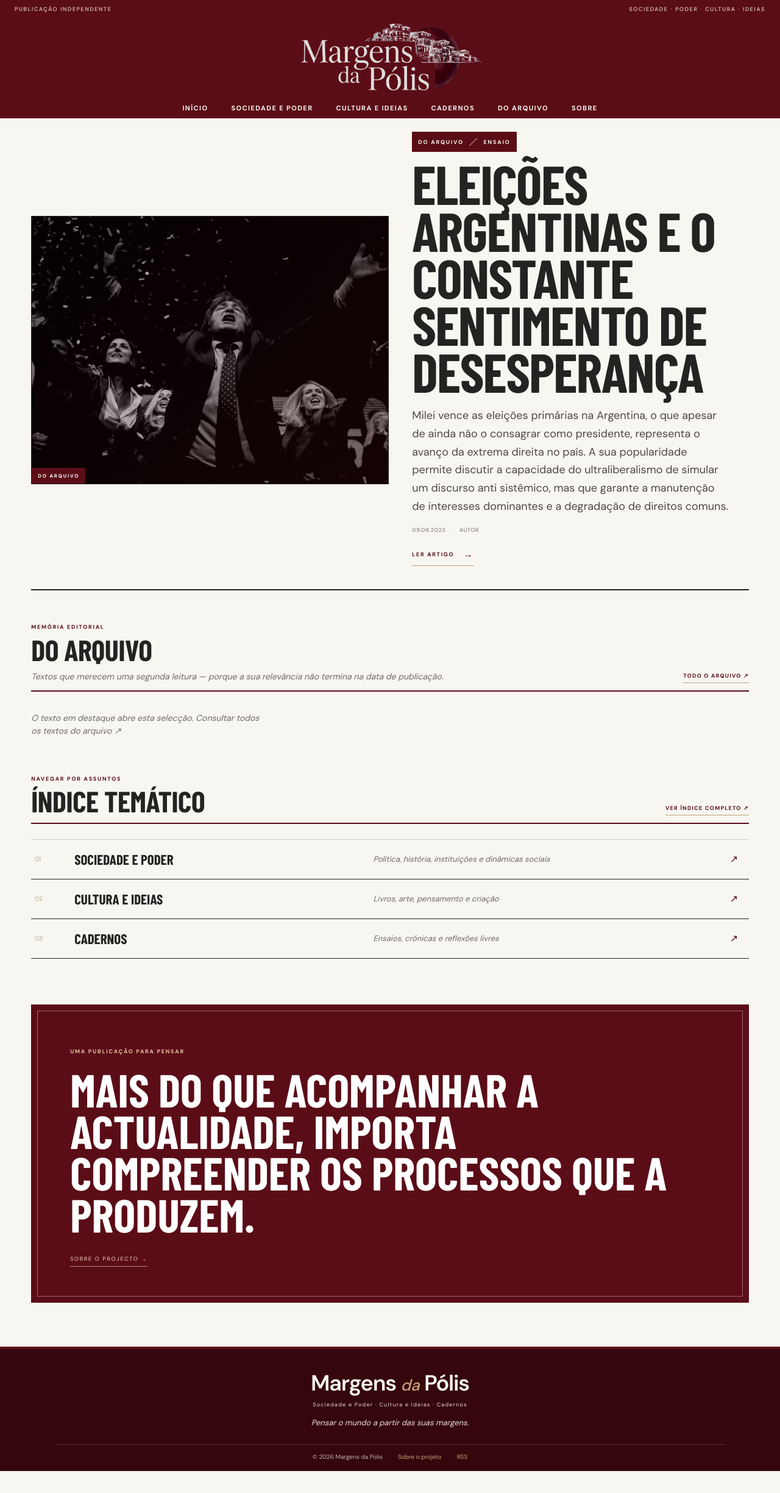
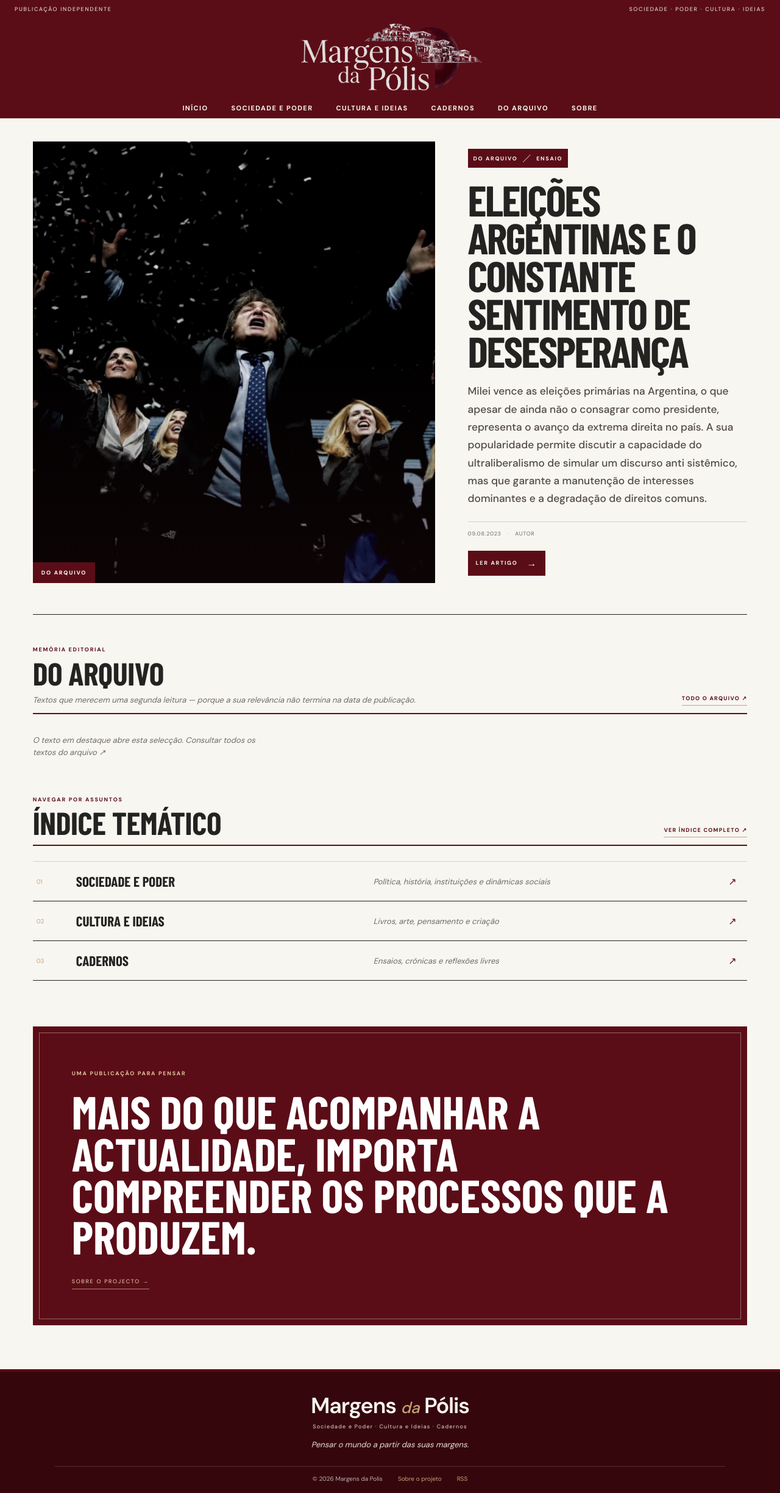
Before and after one commit to gmonteiropolli-design/Margens-da-Polis, a Jekyll site: the page built from index.html, in a window 1280 px wide. Shown: the whole page at 61% size. Built offline with Jekyll 4.4.1, drawn with Linux system fonts in a browser that asks for light colours; some web fonts are replaced; the list of posts is cut into pages by our own code; before the commit the page ends 2412 px from its top, so only the background shows below that.

Commit message:
Aplicar grelha editorial de revista na homepage

```diff
--- a/assets/css/style.css
+++ b/assets/css/style.css
@@ -846,3 +846,130 @@ body.home .latest-section{padding-top:30px}
   body.home .lead-image{grid-row:auto;aspect-ratio:16/9}
   body.home .lead-copy h1{font-size:clamp(44px,12vw,66px)}
 }
+
+
+/* HOMEPAGE — composição de revista inspirada no Times Writer */
+body.home main{max-width:1440px;padding-left:clamp(18px,4.2vw,64px);padding-right:clamp(18px,4.2vw,64px)}
+body.home .lead-story{
+  display:grid;
+  grid-template-columns:minmax(0,1.18fr) minmax(320px,.82fr);
+  align-items:stretch;
+  gap:clamp(28px,4.2vw,66px);
+  padding:clamp(24px,3vw,42px) 0 clamp(34px,4vw,58px);
+  border-bottom:1px solid var(--ink);
+}
+body.home .lead-image,body.home .lead-art{
+  grid-column:1;
+  grid-row:1;
+  position:relative;
+  display:block;
+  width:100%;
+  min-height:490px;
+  height:auto;
+  aspect-ratio:5/4;
+  overflow:hidden;
+  border:0;
+  background:var(--wine-dark);
+}
+body.home .lead-image img{
+  display:block;
+  width:100%;
+  height:100%;
+  min-height:490px;
+  object-fit:cover;
+  filter:grayscale(.48) contrast(1.08);
+}
+body.home .lead-image:after{
+  content:"";
+  position:absolute;
+  inset:45% 0 0;
+  background:linear-gradient(transparent,rgba(25,8,10,.48));
+  pointer-events:none;
+}
+body.home .lead-image .image-caption{
+  z-index:1;
+  left:0;
+  bottom:0;
+  padding:11px 14px;
+  font-size:9px;
+  letter-spacing:1.8px;
+}
+body.home .lead-copy{
+  grid-column:2;
+  grid-row:1;
+  align-self:center;
+  padding:12px 0;
+}
+body.home .feature-label{
+  display:inline-flex;
+  align-items:center;
+  gap:8px;
+  padding:6px 9px;
+  font-size:9px;
+  letter-spacing:1.65px;
+}
+body.home .lead-copy h1{
+  margin:22px 0 20px;
+  max-width:610px;
+  font:800 clamp(48px,5.5vw,82px)/.88 var(--display);
+  letter-spacing:-.035em;
+  text-transform:uppercase;
+}
+body.home .lead-copy h1 a{color:var(--ink)}
+body.home .lead-copy h1 a:hover{color:var(--wine)}
+body.home .lead-summary{
+  max-width:530px;
+  margin:0;
+  color:#514944;
+  font:500 clamp(15px,1.35vw,18px)/1.7 var(--sans);
+}
+body.home .lead-copy .story-meta{
+  margin-top:22px;
+  padding-top:13px;
+  border-top:1px solid var(--line);
+}
+body.home .lead-copy .text-link{
+  margin-top:22px;
+  padding:10px 13px;
+  background:var(--wine);
+  color:var(--paper);
+  border:0;
+}
+body.home .latest-section{padding-top:38px}
+body.home .section-heading{align-items:end}
+body.home .section-heading h2,
+body.home .archive-section h2,
+body.home .topics-section h2{
+  font:800 clamp(34px,4.2vw,52px)/.92 var(--display);
+  text-transform:uppercase;
+}
+body.home .section-intro{margin:8px 0 0;color:var(--muted);font-size:13px}
+body.home .story-grid{grid-template-columns:repeat(3,minmax(0,1fr));gap:30px 24px}
+body.home .story-card{padding-bottom:20px}
+body.home .card-image{aspect-ratio:4/3;height:auto}
+body.home .story-card h3{font:700 clamp(22px,2.4vw,31px)/.98 var(--display);text-transform:uppercase}
+body.home .archive-section{padding-top:44px}
+body.home .archive-preview-card strong{font:700 clamp(21px,2.2vw,29px)/.98 var(--display)}
+body.home .dossier-band{margin-top:42px}
+@media(max-width:900px){
+  body.home .lead-story{grid-template-columns:minmax(0,1.05fr) minmax(270px,.95fr);gap:28px}
+  body.home .lead-image,body.home .lead-art,
+  body.home .lead-image img{min-height:400px}
+  body.home .lead-copy h1{font-size:clamp(43px,5.5vw,62px)}
+}
+@media(max-width:700px){
+  body.home .lead-story{grid-template-columns:1fr;gap:0;padding:20px 0 30px}
+  body.home .lead-copy{grid-column:1;grid-row:1;padding:8px 0 22px}
+  body.home .lead-image,body.home .lead-art{grid-column:1;grid-row:2;min-height:0;aspect-ratio:16/10}
+  body.home .lead-image img{min-height:0}
+  body.home .lead-copy h1{font-size:clamp(45px,11vw,68px);margin:15px 0}
+  body.home .lead-summary{font-size:15px}
+  body.home .story-grid{grid-template-columns:repeat(2,minmax(0,1fr));gap:24px 16px}
+  body.home .section-heading h2,body.home .archive-section h2,body.home .topics-section h2{font-size:38px}
+}
+@media(max-width:480px){
+  body.home .story-grid{grid-template-columns:1fr}
+  body.home .card-image{aspect-ratio:16/9}
+  body.home .section-heading{gap:12px}
+  body.home .heading-link{max-width:112px;white-space:normal;text-align:right;line-height:1.5}
+}
```
